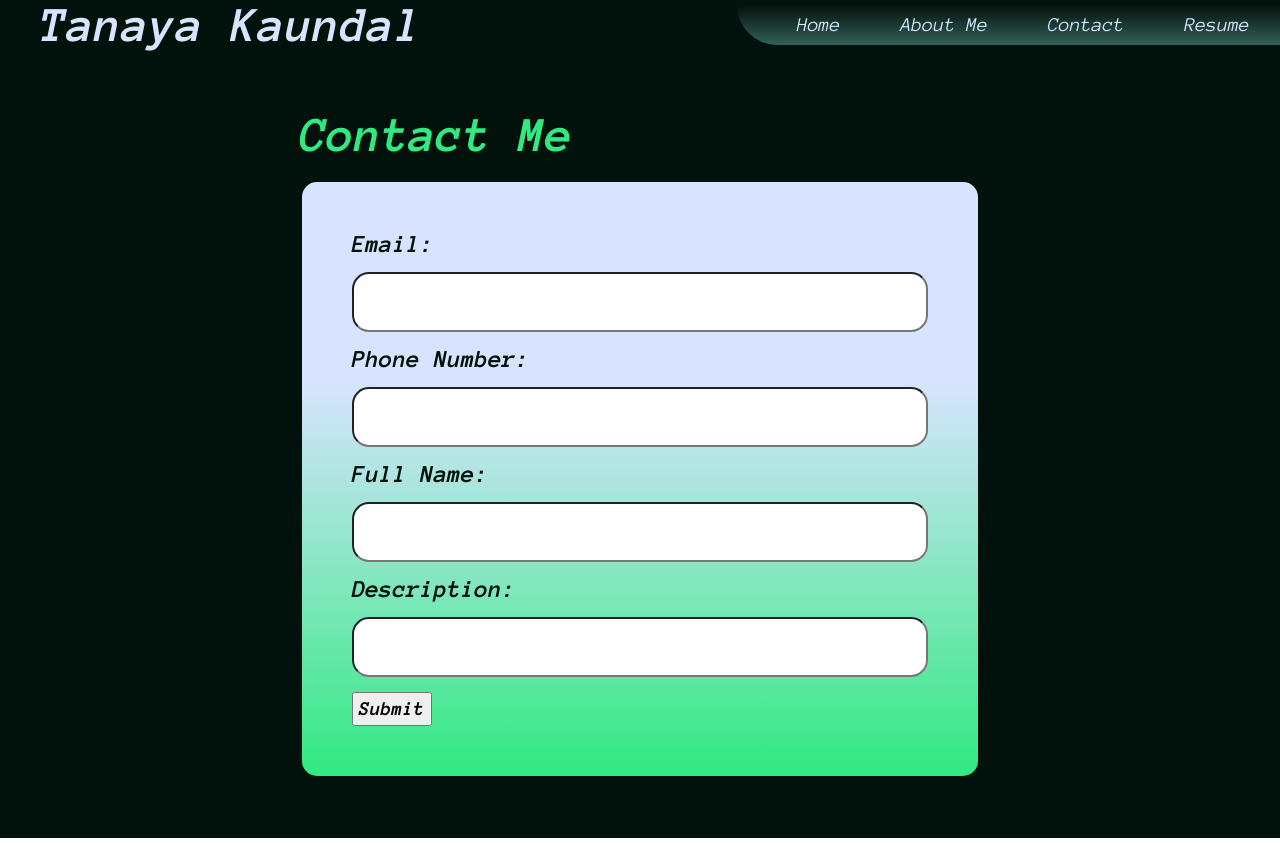
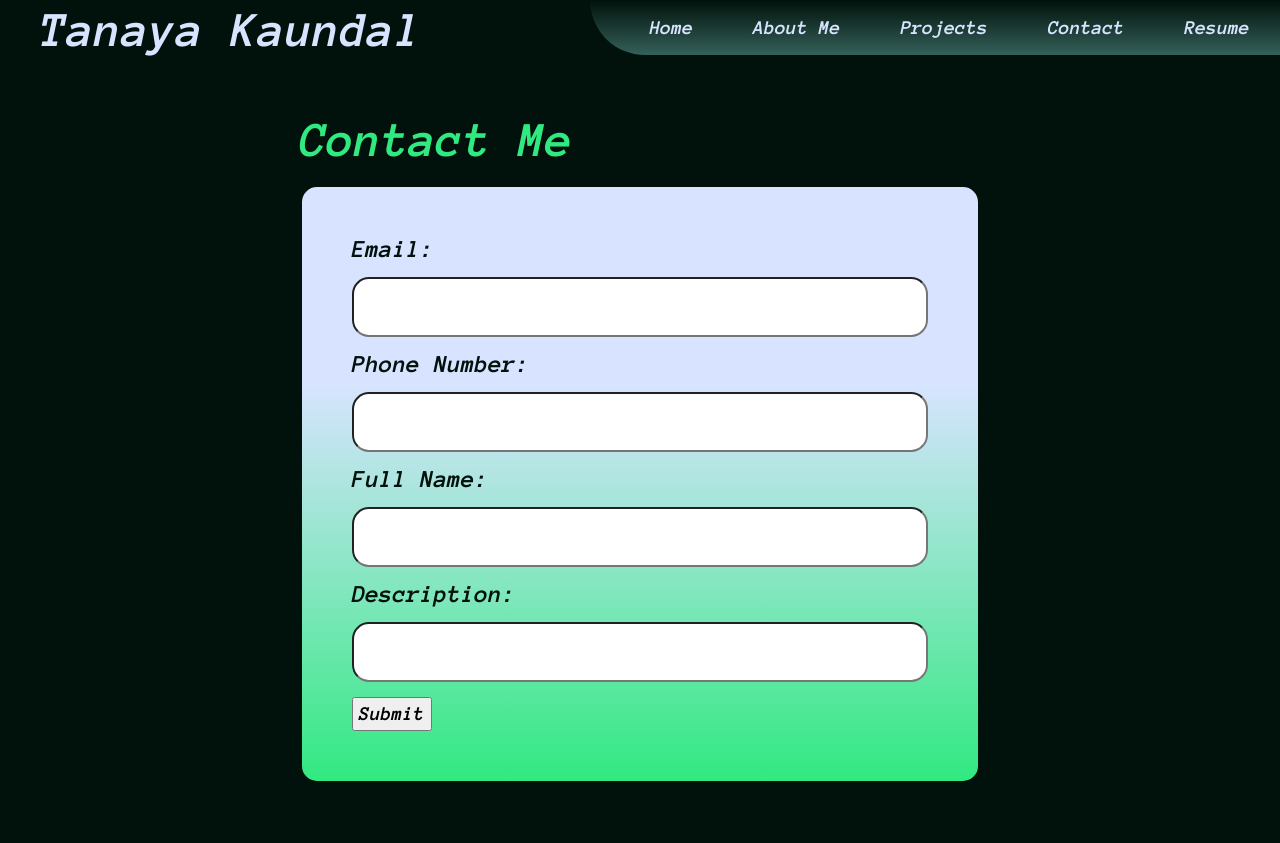
Before and after one commit to tanaya-k/portfolio, a React (Vite) app: page /contact in a window 1280 px wide. Built offline with nearby package versions, Linux system fonts and the light colour scheme; a web font is replaced by a local one.

Commit message:
Updated Navbar style and added project route

```diff
--- a/src/components/NavBar/NavBar.css
+++ b/src/components/NavBar/NavBar.css
@@ -7,6 +7,7 @@
 .header.name {
     color: var(--light-gray-color);
     padding-left: 40px;
+    padding-top: 5px;
 }
 
 .navbar.container {
@@ -15,7 +16,7 @@
     margin-right: 0;
     border-radius: 0 0 0 70px;
     width: fit-content;
-    height: 40px;
+    height: 55px;
     display: flex;
     justify-content: end;
     align-items: center;
@@ -32,6 +33,7 @@
 .navbar.menu.item {
     color: var(--light-gray-color);
     font-size: 20px;
+    font-weight: bold;
 }
 
 .navbar.menu.item.link {
--- a/src/components/NavBar/NavBar.tsx
+++ b/src/components/NavBar/NavBar.tsx
@@ -11,6 +11,10 @@
     {
         label: 'About Me',
         to: '/about-me'
+    },
+    {
+        label: 'Projects',
+        to: '/projects'
     },
     {
         label: 'Contact',
```
